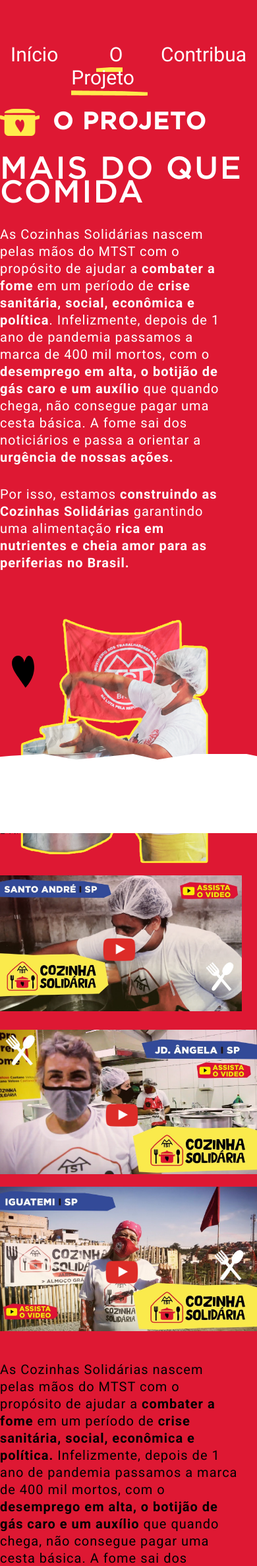
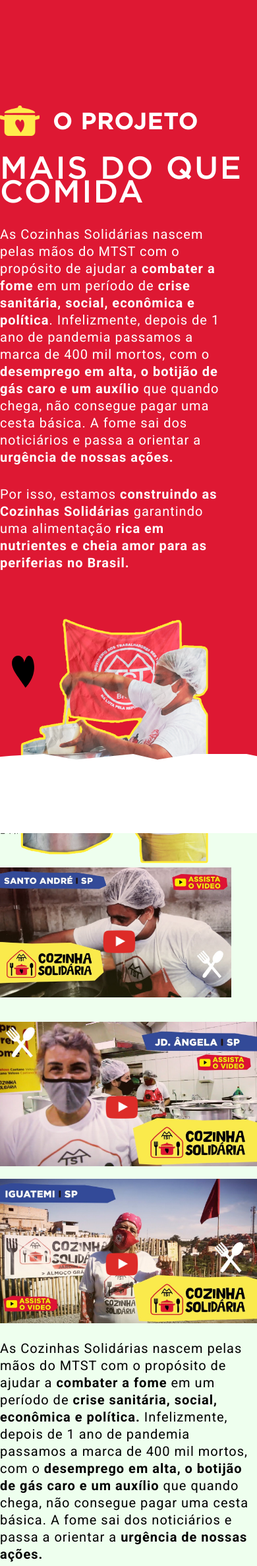
Before and after one commit to tecMTST/cozinhasolidaria.com, a PHP site: page /o-projeto in a window 390 px wide. Shown: the top 2374 px of the page at 66% size. Run offline with PHP 8.4, Linux system fonts and the light colour scheme; some libraries are stand-ins or nearby versions.

Commit message:
Ajustes mobile

```diff
--- a/assets/css/menu-mobile.css
+++ b/assets/css/menu-mobile.css
@@ -8,8 +8,8 @@
     {
     display: block;
     position: relative;
-    top: 50px;
-    left: 50px;
+    top: 40px;
+    left: 20px;
 
     z-index: 1;
 
--- a/assets/css/style.css
+++ b/assets/css/style.css
@@ -22,7 +22,7 @@
 
 html {
     scroll-behavior: smooth;
-    background: #DE1833;
+    background: #efe;
 }
 
 body {
@@ -1127,6 +1127,15 @@
     }
 }
 
+@media (max-width:1440px) {
+    .menu-principal {
+        width: 97.04%;
+    }
+    .container.modal-content {
+        max-width: 100%;
+    }
+}
+
 @media (max-width:1100px) {
     .menu-principal li a {
         padding: 0 20px 10px;
@@ -1188,7 +1197,7 @@
         margin-top: 6px;
     }
     h2 {
-        font-size: 36px;
+        font-size: 34px;
         line-height: 40px;
     }
     .cta {
@@ -1213,16 +1222,15 @@
         width: 90%;
     }
     #projeto .container {
-        max-width: 93%;
-        padding: 0 12px;
+        max-width: 90%;
     }
     .videos {
-        padding: 62px 0 20px;
+        padding: 50px 0 0;
         max-width: 100%;
         display: block;
     }
     .thumb-maior img {
-        width: 94%;
+        width: 90%;
         max-width: 100%;
         position: absolute;
     }
@@ -1377,8 +1386,7 @@
         margin-top: 0;
     }
     .txt-projeto {
-        padding-bottom: 40px;
-        width: 94%;
+        padding-bottom: 10px;
     }
     .cta-contribua {
         text-align: center;
--- a/index.html
+++ b/index.html
@@ -399,7 +399,7 @@
               <a href="https://mtst.org/">https://mtst.org</a>
             </div>
             <ul class="redes-sociais">
-              <li><a href="https://www.instagram.com/mtstbrasil/" target="_blank"><img src="/assets/img/instagram.png" alt="Instagram"></a></li>
+              <li><a href="https://www.instagram.com/cozinhassolidariasmtst/" target="_blank"><img src="/assets/img/instagram.png" alt="Instagram"></a></li>
               <li><a href="https://www.facebook.com/mtstbrasil" target="_blank"><img src="/assets/img/facebook.png" alt="Facebook"></a></li>
               <li><a href="https://twitter.com/mtst" target="_blank"><img src="/assets/img/twitter.png" alt="Twitter"></a></li>
               <li><a href="https://www.youtube.com/channel/UC3OzrZMhnmEgVtxpJoDRkeg" target="_blank"><img src="/assets/img/youtube.png" alt="Youtube"></a></li>
--- a/o-projeto/index.html
+++ b/o-projeto/index.html
@@ -7,29 +7,30 @@
     <meta property="og:locale" content="pt_BR">
     <meta property="og:title" content="Cozinha Solidária - MTST">
     <meta property="og:site_name" content="Cozinha Solidária - MTST">
-    <meta name="description" content="Contrate quem luta é um assistente virtual criado pelo Movimento dos Trabalhadores Sem Teto (MTST) para conectar nossos militantes a pessoas que precisam de alguma prestação de serviços.">
-    <meta property="og:description" content="Contrate quem luta é um assistente virtual criado pelo Movimento dos Trabalhadores Sem Teto (MTST) para conectar nossos militantes a pessoas que precisam de alguma prestação de serviços.">
-    <meta property="og:image" content="">
+    <meta name="description" content="Cozinhas Solidárias. Distribuindo refeições gratuitas em diversos estados no Brasil, ajudando a combater a fome nas periferias">
+    <meta property="og:description" content="Cozinhas Solidárias. Distribuindo refeições gratuitas em diversos estados no Brasil, ajudando a combater a fome nas periferias">
+    <meta property="og:image" content="http://cozinhasolidaria.com/assets/img/card-cozinhas.png">
     <meta property="og:image:type" content="image/jpg">
     <meta property="og:image:width" content="800">
     <meta property="og:image:height" content="600">
     <meta property="og:type" content="website">
-    <meta property="og:url" content="https://cozinhasolidaria.com">
-    <link rel="shortcut icon" type="image/x-icon" href="/assets/img/icone.ico">
+    <meta property="og:url" content="http://cozinhasolidaria.com">
+    <link rel="shortcut icon" type="image/x-icon" href="assets/img/icone.ico">
 
     <!-- JQuery -->
-    <script src="/assets/js/jquery-3.3.1.min.js"></script>
+    <script src="https://ajax.googleapis.com/ajax/libs/jquery/3.6.0/jquery.min.js"></script>
 
     <!-- Vídeo Modal -->
     <link rel="stylesheet" type="text/css" href="/assets/css/modal-video.min.css">
     <script src="/assets/js/jquery-modal-video.min.js"></script>
 
     <!-- CSS -->
-    <link rel="stylesheet" href="/node_modules/swiper/swiper-bundle.css" />
-    <link rel="stylesheet" href="/node_modules/swiper/swiper-bundle.min.css" />
-    <link href="/assets/bootstrap/css/bootstrap-grid.min.css" rel="stylesheet">
-    <link rel="stylesheet" href="/assets/css/modal.css">
-    <link rel="stylesheet" href="/assets/css/style.css">
+    <link rel="stylesheet" href="node_modules/swiper/swiper-bundle.css" />
+    <link rel="stylesheet" href="node_modules/swiper/swiper-bundle.min.css" />
+    <link href="assets/bootstrap/css/bootstrap-grid.min.css" rel="stylesheet">
+    <link rel="stylesheet" href="assets/css/modal.css">
+    <link rel="stylesheet" href="assets/css/style.css">
+    <link rel="stylesheet" href="assets/css/menu-mobile.css">
 
     <title>Cozinha Solidária - MTST</title>
   </head>
@@ -191,7 +192,7 @@
               <a href="https://mtst.org/">https://mtst.org</a>
             </div>
             <ul class="redes-sociais">
-              <li><a href="https://www.instagram.com/mtstbrasil/" target="_blank"><img src="/assets/img/instagram.png" alt="Instagram"></a></li>
+              <li><a href="https://www.instagram.com/cozinhassolidariasmtst/" target="_blank"><img src="/assets/img/instagram.png" alt="Instagram"></a></li>
               <li><a href="https://www.facebook.com/mtstbrasil" target="_blank"><img src="/assets/img/facebook.png" alt="Facebook"></a></li>
               <li><a href="https://twitter.com/mtst" target="_blank"><img src="/assets/img/twitter.png" alt="Twitter"></a></li>
               <li><a href="https://www.youtube.com/channel/UC3OzrZMhnmEgVtxpJoDRkeg" target="_blank"><img src="/assets/img/youtube.png" alt="Youtube"></a></li>
```
Also changed, not shown: other parts of assets/css/style.css (+52 -25 lines).
